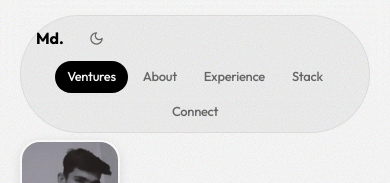
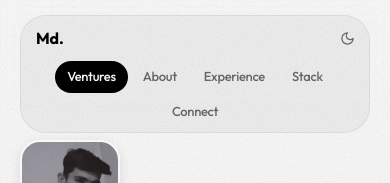
Before and after one commit to mahesh-atx/Minimal_Portfolio, a React (Vite) app: page / in a window 390 px wide. Shown: the top 183 px of the page. Built offline with nearby package versions, Linux system fonts and the light colour scheme.

Commit message:
Nav: spread logo/toggle to edges and use soft card radius on mobile instead of capsule
Co-authored-by: arena-agent <297053741+arena-agent@users.noreply.github.com>

```diff
--- a/src/sections/Nav.jsx
+++ b/src/sections/Nav.jsx
@@ -11,7 +11,7 @@ export default function Nav({ activeTab, setActiveTab, onKeyDown, dark, setDark
         animate={{ opacity: 1, y: 0 }}
         transition={{ duration: 0.5, delay: 0.1, ease: [0.16, 1, 0.3, 1] }}
         aria-label="Portfolio sections"
-        className="pointer-events-auto w-[700px] max-[809px]:w-full flex flex-wrap items-center gap-x-[6px] gap-y-[6px] p-[5px] rounded-full bg-black/[0.04] dark:bg-white/[0.06] border border-black/[0.06] dark:border-white/10"
+        className="pointer-events-auto w-[700px] max-[809px]:w-full flex flex-wrap items-center justify-between gap-x-[6px] gap-y-[6px] p-[5px] rounded-full max-[809px]:rounded-[26px] bg-black/[0.04] dark:bg-white/[0.06] border border-black/[0.06] dark:border-white/10"
       >
         {/* Logo — inside the strip, left */}
         <motion.button
```
